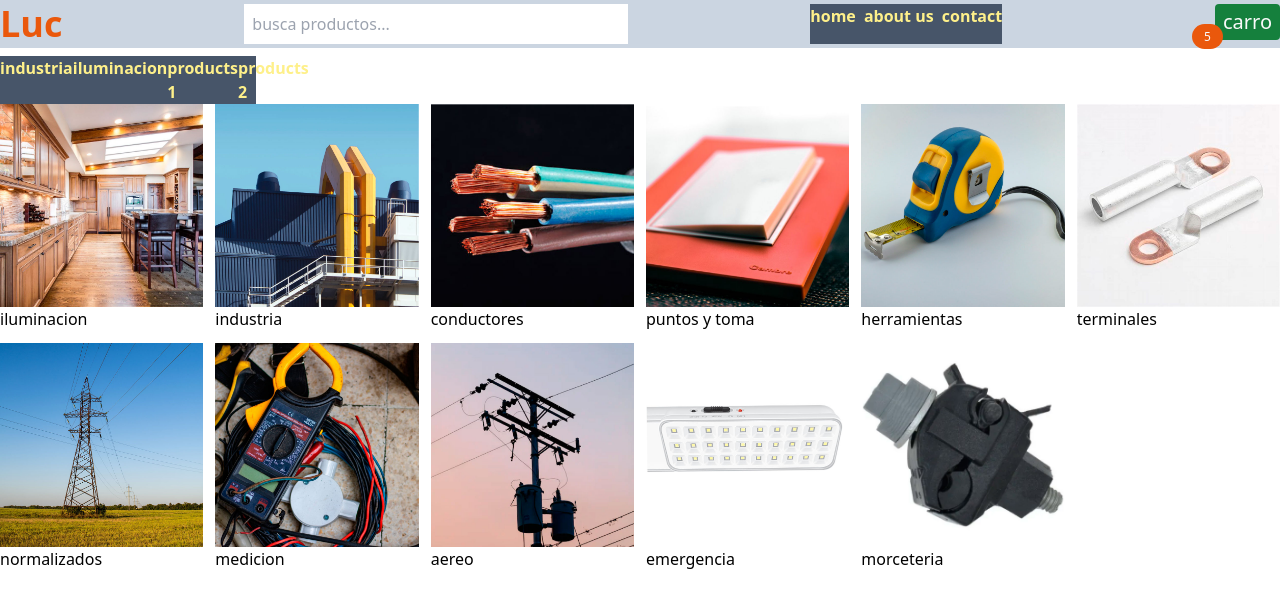
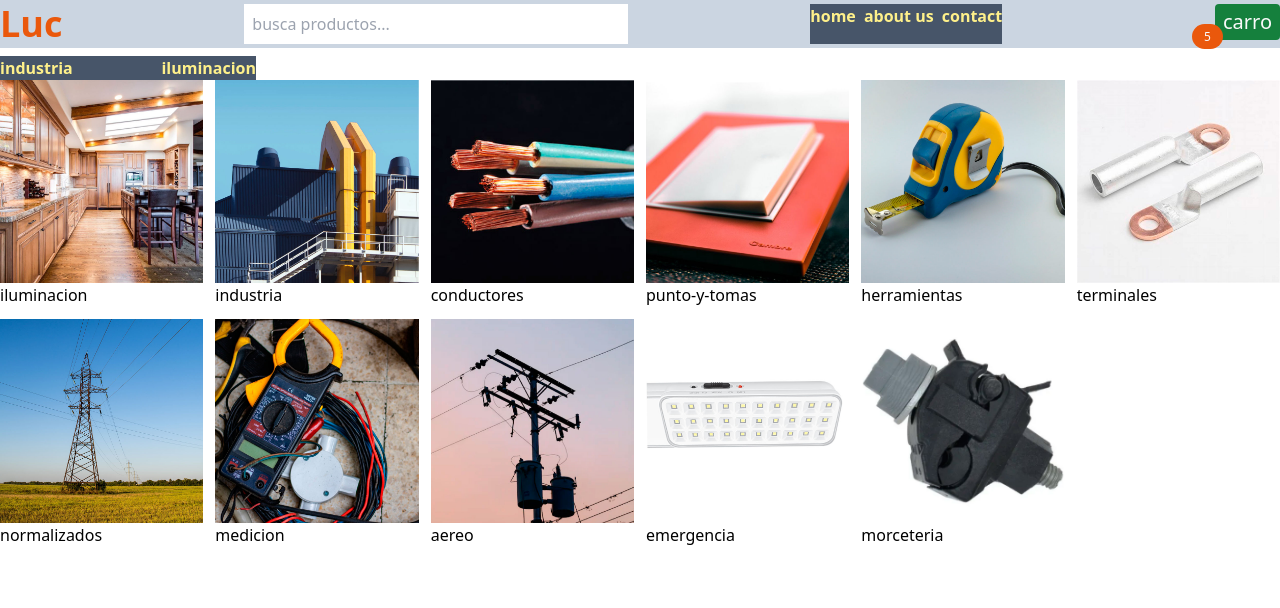
Before and after one commit to marianorigo18/PreEntrega2Rigo-React, a React (Create React App) app: page / in a window 1280 px wide. Shown: the top 608 px of the page. Built offline with nearby package versions, Linux system fonts and the light colour scheme; the HTML template or start-up script is replaced by a standard one.

Commit message:
fix commit

```diff
--- a/src/components/NavbarComponents/BubbleCategories.jsx
+++ b/src/components/NavbarComponents/BubbleCategories.jsx
@@ -7,8 +7,6 @@ export const BubbleCategories = () => {
     <ul className="hidden w-64 bg-slate-600 font-bold justify-between text-yellow-200 sm:flex">
         <li><Link to={"/industria"}>industria</Link></li>
         <li><Link to={"/iluminacion"}>iluminacion</Link></li>
-        <li><Link to={"/products/1"}>products 1</Link></li>
-        <li><Link to={"/products/2"}>products 2</Link></li>
     </ul>
     </>
   )
--- /dev/null
+++ b/src/pages/Conductores.jsx
@@ -0,0 +1,7 @@
+import React from 'react'
+
+export const Conductores = () => {
+  return (
+    <div>conductores</div>
+  )
+}
--- a/src/pages/Home.jsx
+++ b/src/pages/Home.jsx
@@ -1,4 +1,5 @@
 import React from 'react'
+import { Link } from 'react-router-dom'
 import { ItemListContainer } from '../components'
 import dates from "../data/data.json"
 
@@ -7,10 +8,12 @@ export const Home = () => {
     <div>
       <ItemListContainer>
       {dates.categorias.map((product) => (
+        <Link to={product.title}>
             <div className="product__card">
               <img className="product__img" src={product.img} alt={product.title}/>
                 <p className="product__title">{product.title}</p>
             </div>
+        </Link>
           ))}
       </ItemListContainer>
     </div>
--- /dev/null
+++ b/src/pages/PuntoYTomas.jsx
@@ -0,0 +1,7 @@
+import React from 'react'
+
+export const PuntoYTomas = () => {
+  return (
+    <div>PuntoYTomas</div>
+  )
+}
--- a/src/pages/index.js
+++ b/src/pages/index.js
@@ -4,3 +4,5 @@ export * from "./Contact";
 export * from "./Industria";
 export * from "./Iluminacion";
 export * from "./Products";
+export * from "./Conductores";
+export * from "./PuntoYTomas";
--- a/src/routes/MainRoutes.jsx
+++ b/src/routes/MainRoutes.jsx
@@ -1,7 +1,7 @@
 import React from 'react'
 import {BrowserRouter as Router, Routes, Route} from "react-router-dom"
 import { Navbar } from '../components'
-import { Home, Iluminacion, Industria, AboutUs, Contact, Products } from '../pages'
+import { Home, Iluminacion, Industria, AboutUs, Contact, Products, Conductores, PuntoYTomas } from '../pages'
 import { BubbleCategories } from '../components'
 
 export const MainRoutes = () => {
@@ -15,6 +15,8 @@ export const MainRoutes = () => {
             <Route exact path="/contact" element={<Contact/>}></Route>
             <Route exact path="/industria" element={<Industria/>}></Route>
             <Route exact path="/iluminacion" element={<Iluminacion/>}></Route>
+            <Route exact path="/conductores" element={<Conductores/>}></Route>
+            <Route exact path="/conjuntos" element={<PuntoYTomas/>}></Route>
             <Route exact path="/products/:productId" element={<Products/>}></Route>
         </Routes>
     </Router>
```
Also changed, not shown: src/data/data.json.
